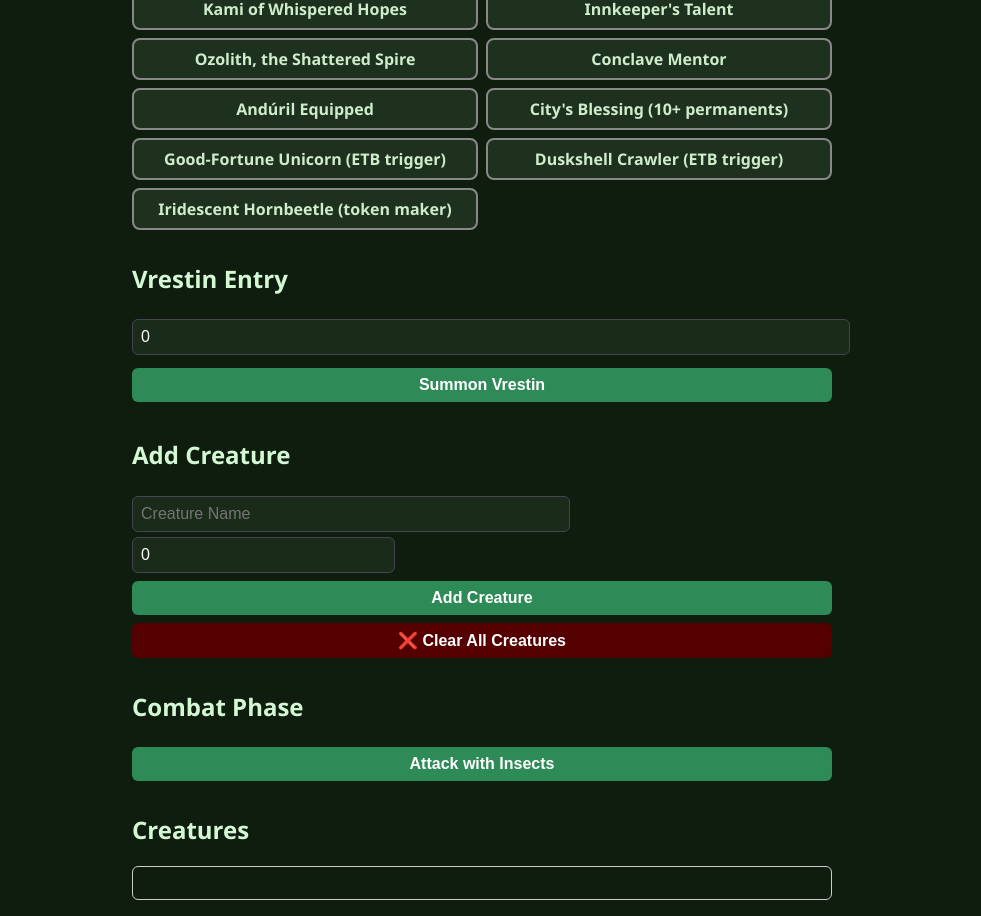
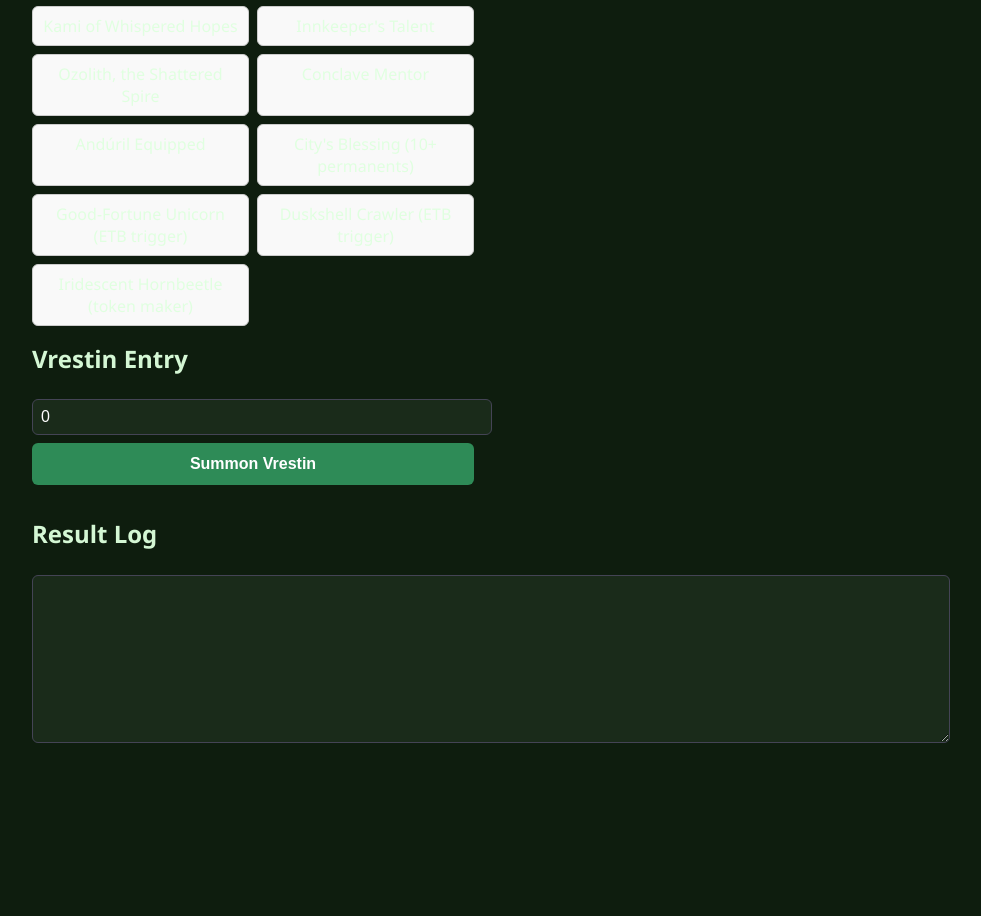
Before and after one commit to cdragon666/vrestin-counters, a React (Create React App) app: page / in a window 1280 px wide. Shown: the part 217-1133 px from the top of the page, without its empty margins (158-1139 px from the left). After the commit the page ends 981 px from the top, so only its background shows below. Built offline with nearby package versions, Linux system fonts and the light colour scheme.

Commit message:
Improve layout and prevent duplicate Vrestin

```diff
--- a/src/App.js
+++ b/src/App.js
@@ -14,22 +14,11 @@ const supportCards = [
   { id: "hornbeetle", name: "Iridescent Hornbeetle (token maker)" }
 ];
 
-const creatureData = {
-  "scute mob": { base: [1, 1], counters: 1 },
-  "hornet queen": { base: [2, 2], counters: 0 },
-  "sigarda, font of blessings": { base: [4, 4], counters: 0 },
-  "king darien xlviii": { base: [3, 3], counters: 0 },
-  "springheart nantuko": { base: [2, 2], counters: 0 }
-};
-
 export default function App() {
   const [selectedCards, setSelectedCards] = useState([]);
   const [vrestinX, setVrestinX] = useState(0);
   const [creatures, setCreatures] = useState([]);
-  const [newCreatureName, setNewCreatureName] = useState("");
-  const [startingCounters, setStartingCounters] = useState(0);
   const [resultLog, setResultLog] = useState([]);
-  const [counterTracker, setCounterTracker] = useState(0);
 
   const toggleCard = (id) => {
     setSelectedCards((prev) =>
@@ -39,183 +28,109 @@ export default function App() {
 
   const has = (id) => selectedCards.includes(id);
 
-  function getBaseCounterBonus() {
-    let bonus = 0;
-    if (has("hardened_scales")) bonus += 1;
-    if (has("conclave_mentor")) bonus += 1;
-    if (has("ozolith")) bonus += 1;
-    return bonus;
+  const summonVrestin = () => {
+    if (creatures.find((c) => c.name === "Vrestin")) {
+      alert("Vrestin has already been summoned.");
+      return;
     }
 
-  function getMultiplier() {
-    let multiplier = 1;
-    if (has("branching_evolution")) multiplier *= 2;
-    if (has("kami")) multiplier *= 2;
-    if (has("innkeeper")) multiplier *= 2;
-    return multiplier;
-  }
+    const basePower = parseInt(vrestinX);
+    const counterBonus = getETBBonus();
+    const counters = basePower + counterBonus;
 
-  function getEntryCounterBonus() {
-    let base = 0;
-    if (has("unicorn")) base += 1;
-    if (has("crawler")) base += 1;
-    base += getBaseCounterBonus();
-    return Math.ceil(base * getMultiplier());
-  }
+    const vrestin = { name: "Vrestin", base: basePower, counters };
+    const insects = Array(basePower).fill().map((_, i) => ({
+      name: `Insect ${i + 1}`,
+      base: 1,
+      counters: counterBonus
+    }));
 
-  function addToTracker(amount) {
-    setCounterTracker((prev) => prev + amount);
-  }
+    setCreatures([...creatures, vrestin, ...insects]);
 
-  const calculateETB = () => {
-    const base = parseInt(vrestinX);
-    const vrestinCounters = Math.ceil((base + getBaseCounterBonus()) * getMultiplier());
-    const insectCounters = getEntryCounterBonus();
-
-    addToTracker(vrestinCounters + base * insectCounters);
-
-    let log = `[ETB Phase]\n✨ Vrestin enters with ${vrestinCounters} counters\n🐞 ${base} Insect tokens created (+${insectCounters})`;
-
-    const newCreatures = [
-      { name: "Vrestin", base: [0, 0], counters: vrestinCounters },
-      ...Array(base).fill().map((_, i) => ({ name: `Insect ${i + 1}`, base: [1, 1], counters: insectCounters }))
-    ];
-
-    setCreatures((prev) => [...prev, ...newCreatures]);
-    setResultLog((prev) => [log, ...prev]);
+    setResultLog((prev) => [
+      `✨ Vrestin enters with ${counters} counters (${basePower} base + ${counterBonus} bonus)`,
+      `🐞 ${insects.length} Insect tokens created (+${counterBonus})`,
+      ...prev
+    ]);
   };
 
-  const handleCombat = () => {
-    let log = `[Combat Phase]\n`;
-    const insectBonus = Math.ceil((1 + getBaseCounterBonus()) * getMultiplier());
-    const andurilBase = has("citys_blessing") ? 2 : 1;
-    const andurilBonus = Math.ceil((andurilBase + getBaseCounterBonus()) * getMultiplier());
-
-    const updatedCreatures = creatures.map((c) => {
-      const name = c.name.toLowerCase();
-      const isInsect = name.includes("insect") || name.includes("vrestin");
-      let added = 0;
-      if (isInsect) added += insectBonus;
-      if (has("anduril")) added += andurilBonus;
-      addToTracker(added);
-      return { ...c, counters: c.counters + added };
-    });
-
-    log += has("anduril")
-      ? `🌟 All insects +${insectBonus}, all creatures +${andurilBonus} from Andúril`
-      : `🌟 All insects +${insectBonus}`;
-
-    setCreatures(updatedCreatures);
-    setResultLog((prev) => [log, ...prev]);
+  const getETBBonus = () => {
+    let bonus = 0;
+    if (has("unicorn")) bonus++;
+    if (has("crawler")) bonus++;
+    if (has("conclave_mentor")) bonus++;
+    if (has("hardened_scales")) bonus++;
+    return bonus;
   };
 
-  const updateCounter = (index, delta) => {
-    if (delta > 0) addToTracker(delta);
-    setCreatures((prev) =>
-      prev.map((c, i) => (i === index ? { ...c, counters: Math.max(0, c.counters + delta) } : c))
-    );
-  };
-
-  const removeCreature = (index) => {
-    setCreatures((prev) => prev.filter((_, i) => i !== index));
-  };
-
-  const clearAllCreatures = () => setCreatures([]);
-
-  const addCreature = () => {
-    const name = newCreatureName.trim();
-    if (!name) return;
-    const data = creatureData[name.toLowerCase()];
-    const baseStats = data ? data.base : [1, 1];
-    const baseCounters = data ? data.counters : parseInt(startingCounters) || 0;
-    const final = Math.ceil((baseCounters + getBaseCounterBonus()) * getMultiplier());
-    addToTracker(final);
-    setCreatures([...creatures, { name, base: baseStats, counters: final }]);
-    setNewCreatureName("");
-    setStartingCounters(0);
-  };
-
-  const clearLog = () => setResultLog([]);
-
   return (
-    <div style={{ padding: "1rem", maxWidth: "700px", margin: "auto" }}>
+    <div style={{ padding: "1rem", maxWidth: "900px", margin: "auto" }}>
       <h1 style={{ textAlign: "center" }}>Vrestin +1/+1 Counter Tracker</h1>
-
+      <div style={{ display: "flex", flexWrap: "wrap", gap: "1rem" }}>
+        <div style={{ flex: 1, minWidth: "300px" }}>
           <h2>Active Cards</h2>
           <div style={{ display: "grid", gridTemplateColumns: "1fr 1fr", gap: "0.5rem" }}>
             {supportCards.map((card) => (
               <div
                 key={card.id}
-            className={`card-tile ${selectedCards.includes(card.id) ? "selected" : ""}`}
                 onClick={() => toggleCard(card.id)}
+                style={{
+                  cursor: "pointer",
+                  padding: "0.5rem",
+                  border: selectedCards.includes(card.id)
+                    ? "2px solid green"
+                    : "1px solid #ccc",
+                  backgroundColor: selectedCards.includes(card.id)
+                    ? "#c2f0c2"
+                    : "#f9f9f9",
+                  borderRadius: "6px",
+                  textAlign: "center"
+                }}
               >
                 {card.name}
               </div>
             ))}
           </div>
 
-      <h2 style={{ marginTop: "2rem" }}>Vrestin Entry</h2>
+          <h2 style={{ marginTop: "1rem" }}>Vrestin Entry</h2>
           <input
             type="number"
-        placeholder="X value"
             value={vrestinX}
             onChange={(e) => setVrestinX(e.target.value)}
-        style={{ width: "100%", marginBottom: "0.5rem" }}
+            placeholder="X value"
+            style={{ width: "100%", padding: "0.5rem" }}
           />
-      <button onClick={calculateETB} style={{ width: "100%", marginBottom: "1rem" }}>Summon Vrestin</button>
+          <button
+            onClick={summonVrestin}
+            style={{ width: "100%", marginTop: "0.5rem", padding: "0.75rem" }}
+          >
+            Summon Vrestin
+          </button>
+        </div>
 
-      <h2>Add Creature</h2>
-      <input
-        type="text"
-        placeholder="Creature Name"
-        value={newCreatureName}
-        onChange={(e) => setNewCreatureName(e.target.value)}
-        style={{ width: "60%", marginRight: "1%" }}
-      />
-      <input
-        type="number"
-        placeholder="+1/+1 Counters"
-        value={startingCounters}
-        onChange={(e) => setStartingCounters(e.target.value)}
-        style={{ width: "35%" }}
-      />
-      <button onClick={addCreature} style={{ width: "100%", marginTop: "0.5rem" }}>Add Creature</button>
-      <button onClick={clearAllCreatures} style={{ width: "100%", marginTop: "0.5rem", backgroundColor: "#500", color: "white" }}>
-        ❌ Clear All Creatures
-      </button>
-
-      <h2 style={{ marginTop: "2rem" }}>Combat Phase</h2>
-      <button onClick={handleCombat} style={{ width: "100%" }}>Attack with Insects</button>
-
-      <h2 style={{ marginTop: "2rem" }}>Creatures</h2>
-      <div style={{ maxHeight: "300px", overflowY: "auto", border: "1px solid #ccc", padding: "1rem", borderRadius: "6px" }}>
+        <div style={{ flex: 1, minWidth: "300px" }}>
+          <h2>Creatures</h2>
           {creatures.map((c, i) => (
-          <div key={i} style={{ display: "flex", justifyContent: "space-between", alignItems: "center", marginBottom: "0.5rem" }}>
+            <div
+              key={i}
+              style={{ display: "flex", justifyContent: "space-between", marginBottom: "0.3rem" }}
+            >
               <span>
-              {c.name}: {c.base[0]}/{c.base[1]} (+{c.counters}/+{c.counters}) → <strong>{c.base[0] + c.counters}/{c.base[1] + c.counters}</strong>
+                {c.name}: {c.base}/{c.base} (+{c.counters}) → {c.base + c.counters}/{c.base + c.counters}
               </span>
-            <div>
-              <button onClick={() => updateCounter(i, 1)}>+1</button>
-              <button onClick={() => updateCounter(i, -1)} style={{ marginLeft: "0.5rem" }}>-1</button>
-              <button onClick={() => removeCreature(i)} style={{ marginLeft: "0.5rem", color: "red" }}>🗑️</button>
-            </div>
             </div>
           ))}
         </div>
+      </div>
 
-      {resultLog.length > 0 && (
       <div style={{ marginTop: "2rem" }}>
-          <div style={{ display: "flex", justifyContent: "space-between" }}>
         <h2>Result Log</h2>
-            <button onClick={clearLog}>Clear</button>
-          </div>
         <textarea
           readOnly
           value={resultLog.join("\n-------------------\n")}
-            style={{ width: "100%", height: "200px", fontFamily: "monospace" }}
+          style={{ width: "100%", height: "150px" }}
         />
       </div>
-      )}
     </div>
   );
 }
```
Lines whose indentation alone changed are shown as unchanged.
